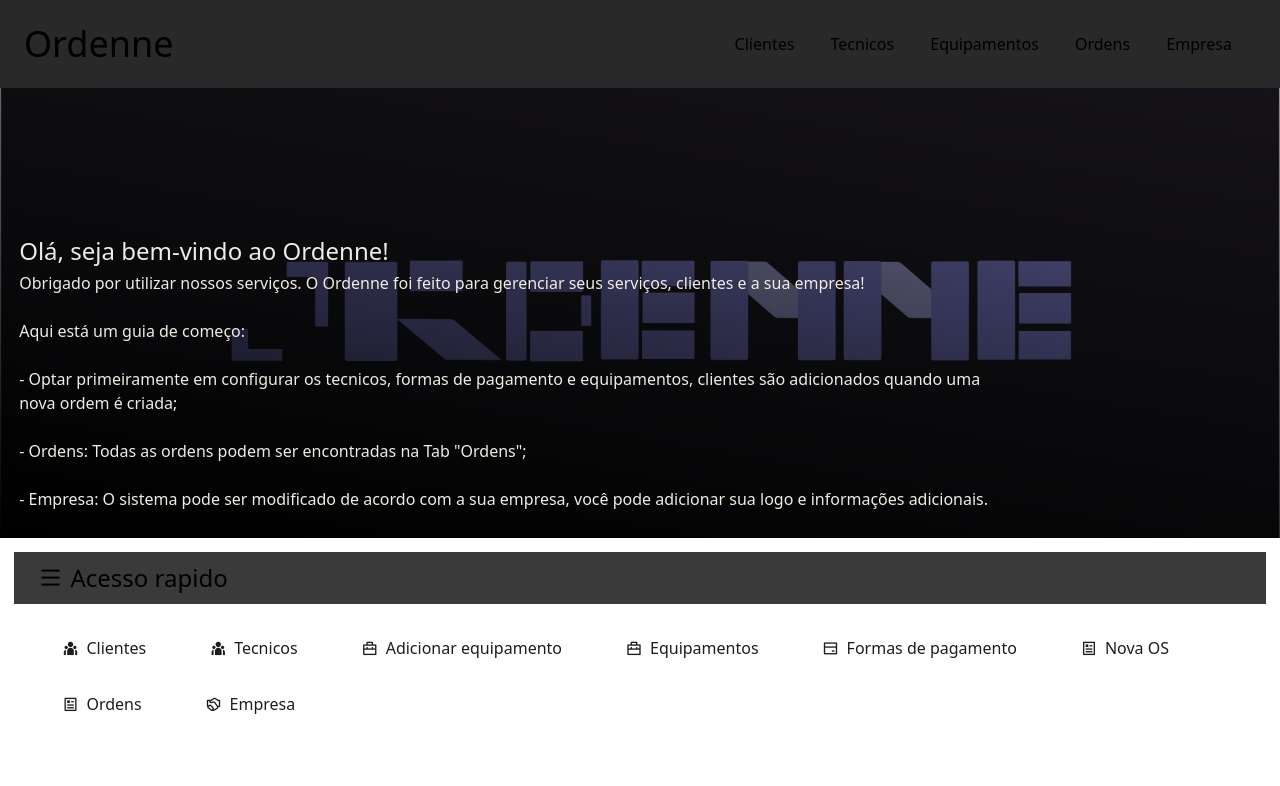
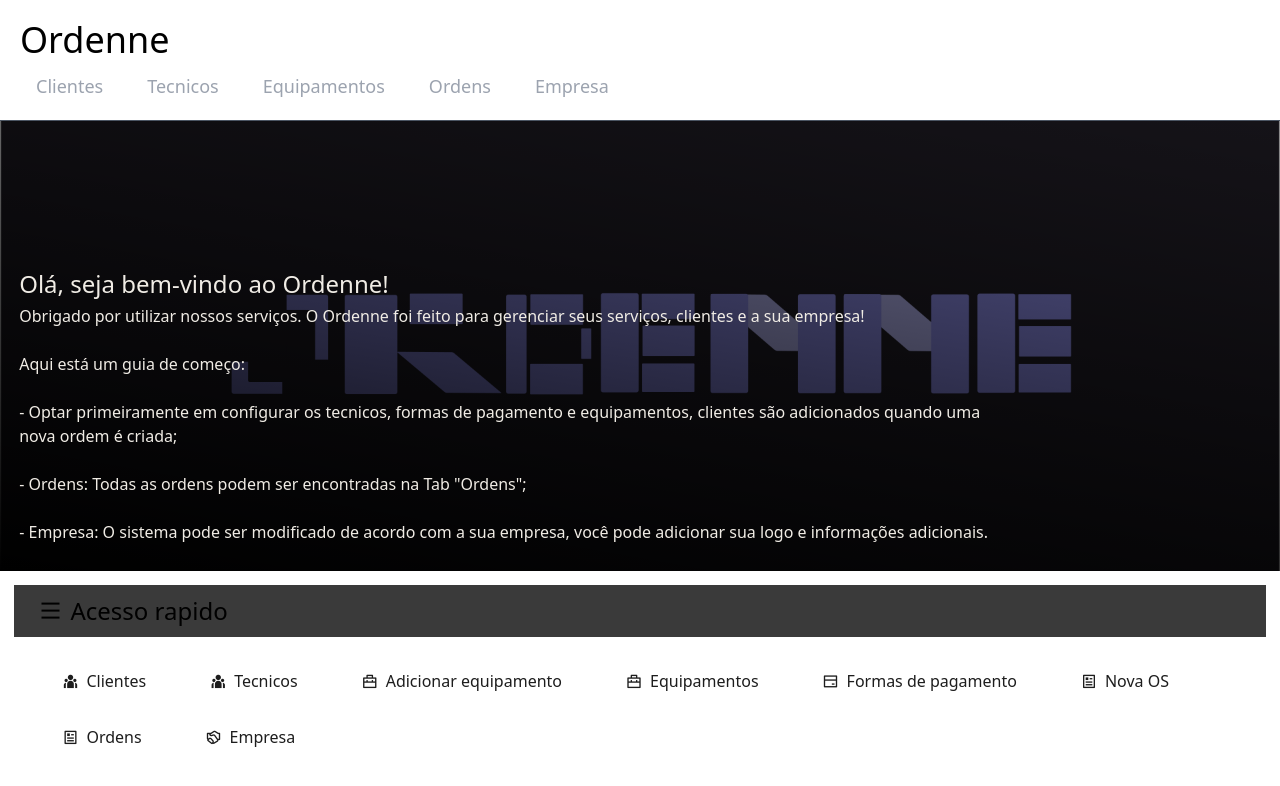
Before and after one commit to cainhooow/ordenee, a SvelteKit app: page / in a window 1280 px wide. Shown: the top 786 px of the page. Built offline with nearby package versions, Linux system fonts and the light colour scheme.

Commit message:
Implmentation of tailwindcss

```diff
--- a/src/components/clients/ClientHeader.svelte
+++ b/src/components/clients/ClientHeader.svelte
@@ -3,19 +3,10 @@
 	export let justifyContent = 'space-evenly';
 </script>
 
-<section class="client-header p-3" style="--chd_justify-content: {justifyContent}">
+<section class="flex flex-row justify-around items-center p-3" style="--chd_justify-content: {justifyContent}">
 	<slot name="actions-additionals" />
 	<div>
 		<h1 class="text-3xl bold">{title}</h1>
 	</div>
 	<slot name="buttons-actions" />
 </section>
-
-<style lang="scss">
-	.client-header {
-		display: flex;
-		justify-content: var(--chd_justify-content);
-		align-items: center;
-		background: linear-gradient(360deg, transparent, var(--secondary));
-	}
-</style>
--- a/src/components/global/NavBar.svelte
+++ b/src/components/global/NavBar.svelte
@@ -11,89 +11,52 @@
 	}
 </script>
 
-<nav class="navbar">
-	<section class="app-title">
+<nav class="flex-col justify-around items-center border-b border-b-gray-600 p-5 shadow-lg">
+	<section class="mb-3">
 		<a href="/">
 			<h1 class="text-4xl">Ordenne</h1>
 		</a>
 	</section>
-	<section class="app-discover">
-		<a class={routeMatch(['/clients', '/clients/new-client']) ? 'active' : ''} href="/clients">
+	<section class="container mx-auto flex flex-row gap-3 text-lg">
+		<a
+			class={routeMatch(['/clients', '/clients/new-client'])
+				? 'text-white bg-violet-500 ps-4 px-4 rounded-lg transition-all ease-in-out delay-150'
+				: 'text-gray-400 ps-4 px-4 rounded-lg'}
+			href="/clients"
+		>
 			Clientes
 		</a>
-		<a class={routeMatch(['/technicals']) ? 'active' : ''} href="/technicals"> Tecnicos </a>
 		<a
-			class={routeMatch(['/equipaments', '/equipaments/new-equipament']) ? 'active' : ''}
+			class={routeMatch(['/technicals'])
+				? 'text-white bg-violet-500 ps-4 px-4 rounded-lg transition-all ease-in-out delay-150'
+				: 'text-gray-400 ps-4 px-4 rounded-lg'}
+			href="/technicals"
+		>
+			Tecnicos
+		</a>
+		<a
+			class={routeMatch(['/equipaments', '/equipaments/new-equipament'])
+				? 'text-white bg-violet-500 ps-4 px-4 rounded-lg transition-all ease-in-out delay-150'
+				: 'text-gray-400 ps-4 px-4 rounded-lg'}
 			href="/equipaments"
 		>
 			Equipamentos
 		</a>
-		<a class={currentRoute('/orders') ? 'active' : ''} href="/orders"> Ordens </a>
-		<a class={currentRoute('/work') ? 'active' : ''} href="/work"> Empresa </a>
+		<a
+			class={currentRoute('/orders')
+				? 'text-white bg-violet-500 ps-4 px-4 rounded-lg transition-all ease-in-out delay-150'
+				: 'text-gray-400 ps-4 px-4 rounded-lg'}
+			href="/orders"
+		>
+			Ordens
+		</a>
+		<a
+			class={currentRoute('/work')
+				? 'text-white bg-violet-500 ps-4 px-4 rounded-lg transition-all ease-in-out delay-150'
+				: 'text-gray-400 ps-4 px-4 rounded-lg'}
+			href="/work"
+		>
+			Empresa
+		</a>
 	</section>
 </nav>
-
-<style lang="scss">
-	.navbar {
-		display: flex;
-		align-items: center;
-		justify-content: space-between;
-
-		background-color: var(--secondary);
-		padding: 1.5rem;
-
-		.app-title {
-			font-size: 1.6rem;
-		}
-
-		.app-discover {
-			margin: 0.5rem;
-			position: relative;
-
-			a {
-				margin: 0.5rem;
-				position: relative;
-				z-index: 1;
-				padding: .5rem;
-				background-color: var(--secondary);
-
-				&.active {
-					background-color: var(--white);
-					border-radius: 0.3rem;
-					color: var(--primary);
-					box-shadow: 1px 6px 15px 0.1px var(--secondary);
-					transition: all 50ms ease-in-out;
-
-					&::before {
-						content: '';
-						position: absolute;
-						width: 100%;
-						height: 0.1rem;
-						left: 0;
-						bottom: -0.5rem;
-						z-index: 0;
-						transition: all 200ms ease-in-out;
-						z-index: 0;
-					}
-				}
-
-				&::before {
-					content: '';
-					position: absolute;
-					background-color: var(--white);
-					width: 0;
-					height: 0.1rem;
-					left: 0;
-					bottom: -0.5rem;
-					z-index: 0;
-					transition: all 200ms ease-in-out;
-					z-index: 0;
-				}
-
-				&:hover::before {
-					width: 100%;
-				}
-			}
-		}
-	}
-</style>
```
